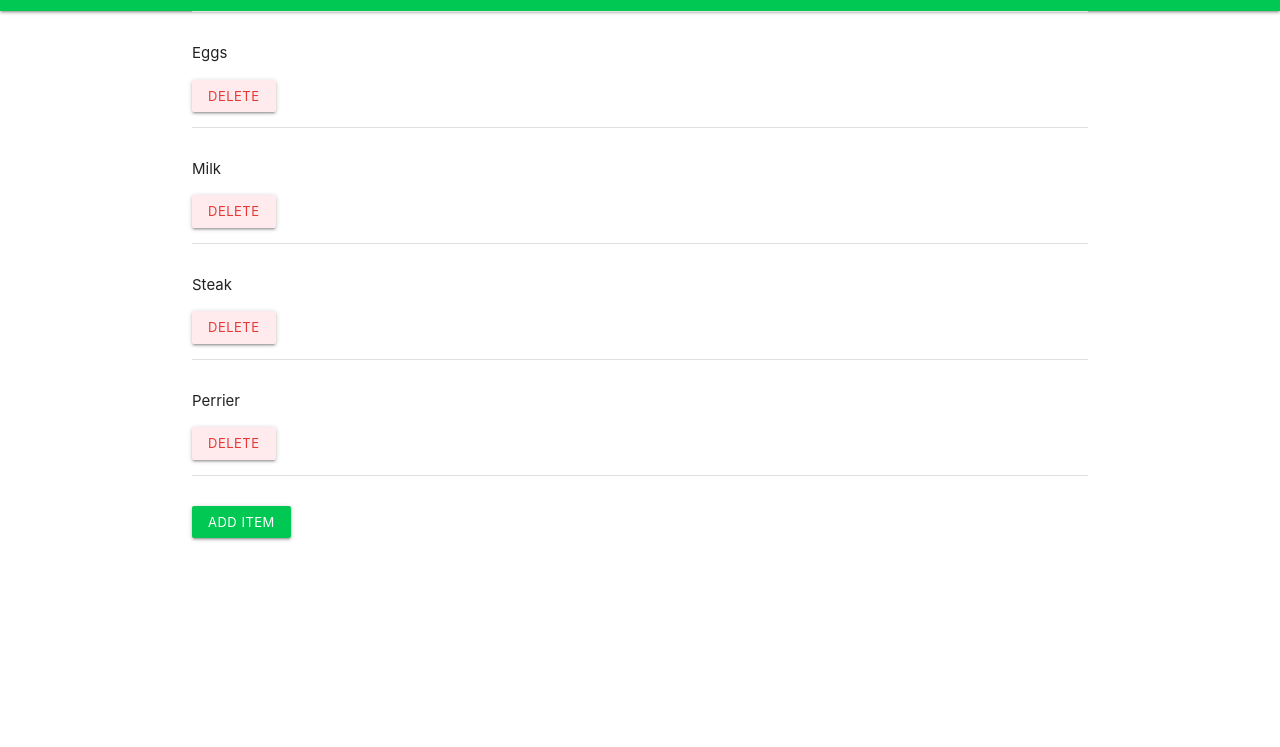
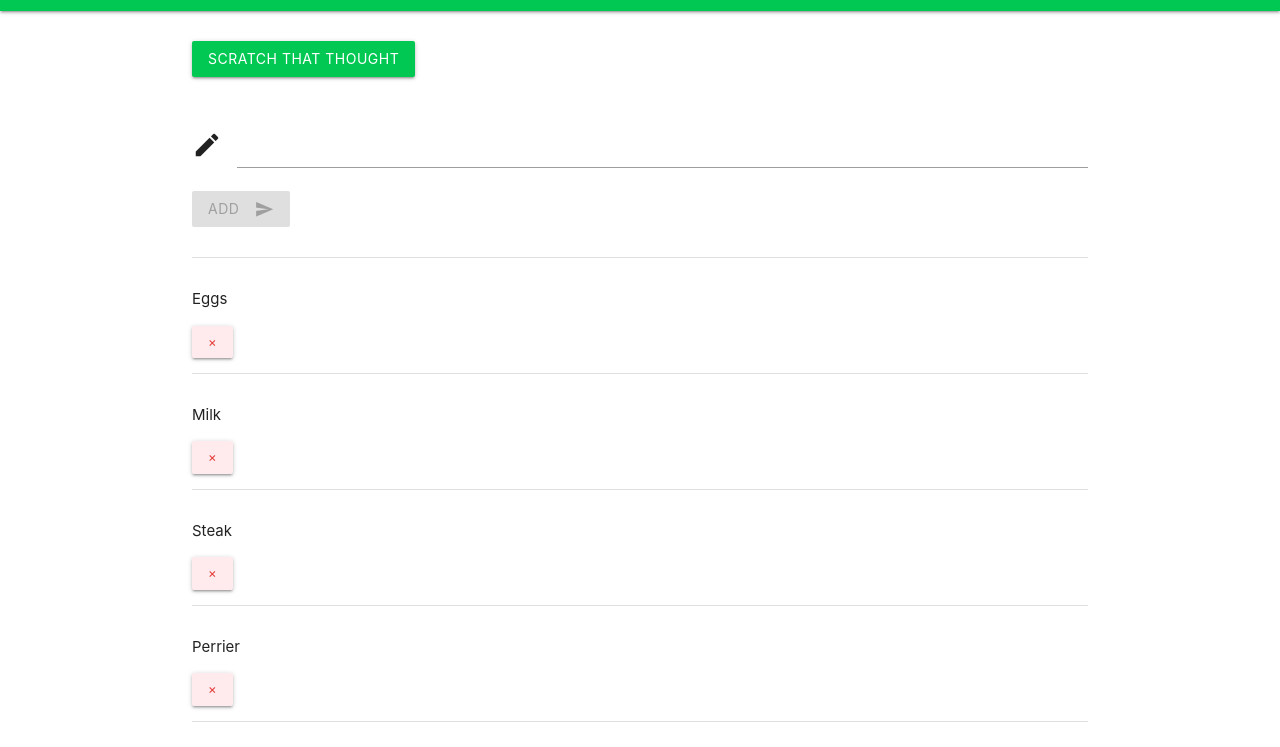
Before and after one commit to coretado/grocery-mern, a React app in the folder client/: page / in a window 1280 px wide. Both pictures are taken after a click on the button "ADD ITEM". Shown: the part 53-800 px from the top of the page. Built offline with nearby package versions, Linux system fonts and the light colour scheme.

Commit message:
Made some more comments, added some prop type checking, added Input Component, added action and reducer pairing for Input Component.

```diff
--- a/client/public/index.html
+++ b/client/public/index.html
@@ -13,6 +13,7 @@
       user's mobile device or desktop. See https://developers.google.com/web/fundamentals/web-app-manifest/
     -->
     <link rel="manifest" href="%PUBLIC_URL%/manifest.json" />
+    <link href="https://fonts.googleapis.com/icon?family=Material+Icons" rel="stylesheet">
     <link rel="stylesheet" href="https://cdnjs.cloudflare.com/ajax/libs/materialize/1.0.0/css/materialize.min.css">
     <!--
       Notice the use of %PUBLIC_URL% in the tags above.
--- a/client/src/components/App/index.js
+++ b/client/src/components/App/index.js
@@ -1,6 +1,7 @@
 import React, { Component } from 'react';
 import { BrowserRouter as Router } from 'react-router-dom';
 
+import Input from '../Input';
 import Navigation from '../Navigation';
 import ShoppingList from '../ShoppingList';
 
@@ -11,6 +12,8 @@ class App extends Component {
         <>
           <Navigation />
           <div className='container'>
+            <Input />
+
             <ShoppingList />
           </div>
         </>
--- /dev/null
+++ b/client/src/components/Input/index.js
@@ -0,0 +1,77 @@
+import React, { useState } from 'react';
+import { connect } from 'react-redux';
+import { addItem } from '../../store/actions/itemActions';
+import { v4 } from 'uuid';
+import PropTypes from 'prop-types';
+
+const Modal = ({ addItem }) => {
+  const [toggle, setToggle] = useState(false);
+  const [item, setItem] = useState('');
+
+  const onToggle = () => {
+    setToggle(!toggle);
+  };
+
+  const onItemChange = (event) => {
+    const { value } = event.target;
+    setItem(value);
+  };
+
+  const onSubmitItem = (event) => {
+    event.preventDefault();
+
+    // Item to be added to item state
+    const newItem = {
+      id: v4(),
+      name: item
+    };
+
+    // Send new item to store
+    addItem(newItem);
+
+    // Close dialog box
+    setToggle(!toggle);
+
+    // Clear text field
+    setItem('');
+  };
+
+  const canSubmit = item ? true : false;
+
+  return (
+    <div style={{marginBottom: '2rem'}}>
+      <button style={{marginTop: '2rem', marginBottom: '2rem'}} onClick={onToggle} className='green accent-4 btn waves-effect waves-light'>
+        {!toggle ? 'Add item' : 'Scratch that thought' }
+      </button>
+
+      {toggle && (
+        <form onSubmit={onSubmitItem}>
+          <div className="input-field col s6">
+            <i className="material-icons prefix">mode_edit</i>
+            <input
+              onChange={onItemChange}
+              value={item}
+              id="icon_prefix" />
+          </div>
+          <button
+            type="submit"
+            className={canSubmit ? "btn waves-effect waves-light green accent-4" : "btn disabled"}
+          >
+            Add
+            <i className="material-icons right ">send</i>
+          </button>
+        </form>
+      )}
+    </div>
+  );
+};
+
+Modal.propTypes = {
+  deleteItem: PropTypes.func.isRequired
+};
+
+const mapDispatchToProps = {
+  addItem
+};
+
+export default connect(null, mapDispatchToProps)(Modal);
--- a/client/src/components/ShoppingList/ShoppingDay/index.js
+++ b/client/src/components/ShoppingList/ShoppingDay/index.js
@@ -1,4 +1,7 @@
 import React from 'react';
+import { connect } from 'react-redux';
+import { deleteItem } from '../../../store/actions/itemActions';
+import PropTypes from 'prop-types';
 
 const ShoppingDay = ({ name, deleteItem, id }) => (
   <>
@@ -6,10 +9,20 @@ const ShoppingDay = ({ name, deleteItem, id }) => (
     <div className='section'>
       <p>{name}</p>
       <button onClick={() => deleteItem(id)} className='btn-small red-text text-darken-1 waves-light red lighten-5'>
-        Delete
+        &times;
       </button>
     </div>
   </>
 );
 
-export default ShoppingDay;
+ShoppingDay.propTypes = {
+  deleteItem: PropTypes.func.isRequired,
+  id: PropTypes.string.isRequired,
+  name: PropTypes.string.isRequired,
+}
+
+const mapDispatchToProps = {
+  deleteItem
+};
+
+export default connect(null, mapDispatchToProps)(ShoppingDay);
--- a/client/src/components/ShoppingList/index.js
+++ b/client/src/components/ShoppingList/index.js
@@ -5,12 +5,8 @@ import PropTypes from 'prop-types';
 
 import ShoppingDay from './ShoppingDay';
 
-const ShoppingList = ({ item, getItems }) => {
+const ShoppingList = ({ item, getItems, deleteItem }) => {
   const [items, setItems] = useState();
-
-  const deleteItem = (id) => {
-    setItems(items.filter(item => item.id !== id));
-  }
 
   // Empty array to instantiate only on "componentDidMount()"
   useEffect(() => {
@@ -18,9 +14,8 @@ const ShoppingList = ({ item, getItems }) => {
     getItems();
     // Setting store items
     setItems(item.items);
-    // Probably do this eventually...
-    // setItems(getItems());
-  }, [])
+    // Watching item.items for state change
+  }, [item.items]);
 
   if (!items) {
     return <div>Loading</div>;
@@ -33,21 +28,11 @@ const ShoppingList = ({ item, getItems }) => {
             <ShoppingDay
               key={id}
               name={name}
-              deleteItem={deleteItem}
               id={id}
             />
         ))}
 
         <div className='divider' />
-        <button
-          style={{
-            marginBottom: '2rem',
-            marginTop: '2rem'
-          }}
-          className='btn-small green accent-4'
-        >
-          Add item
-        </button>
       </div>
     </>
   );
@@ -67,7 +52,7 @@ const mapStateToProps = (state) => {
 
 const mapDispatchToProps = {
   getItems
-}
+};
 
 export default connect(
   mapStateToProps,
--- a/client/src/store/index.js
+++ b/client/src/store/index.js
@@ -1,14 +1,14 @@
 import { createStore, applyMiddleware, compose } from 'redux';
 import thunk from 'redux-thunk';
-import { rootReducer } from './reducers';
+import rootReducer from './reducers';
 
 // const initialState = {};
 
-const middleWare = [thunk];
+// const middleWare = [thunk];
 
-const composeEnhancers = window.__REDUX_DEVTOOLS_EXTENSION__COMPOSE__ || compose;
+const composeEnhancers = window.__REDUX_DEVTOOLS_EXTENSION_COMPOSE__ || compose;
 
 export const store = createStore(
   rootReducer,
-  composeEnhancers(applyMiddleware(...middleWare))
-);
+  composeEnhancers(applyMiddleware(thunk)
+));
--- a/client/src/store/reducers/index.js
+++ b/client/src/store/reducers/index.js
@@ -1,6 +1,6 @@
 import { combineReducers } from 'redux';
 import itemReducer from './itemReducer'
 
-export const rootReducer = combineReducers({
+export default combineReducers({
   item: itemReducer
 });
--- a/client/src/store/reducers/itemReducer.js
+++ b/client/src/store/reducers/itemReducer.js
@@ -13,9 +13,17 @@ const INITIAL_STATE = {
 export default function(state = INITIAL_STATE, action) {
   switch(action.type) {
     case ADD_ITEM:
-      return {...state}
+      console.log(`I'm about to add your item: ${action.item}!`);
+      return {
+        ...state,
+        items: state.items.concat(action.item)
+      }
     case DELETE_ITEM:
-      return {...state}
+      console.log(`I'm about to delete an item!`);
+      return {
+        ...state,
+        items: state.items.filter(item => item.id !== action.id)
+      }
     case GET_ITEMS:
       console.log('Hello from the reducer. You need to connect to me to actually change your state.');
       return {...state}
```
